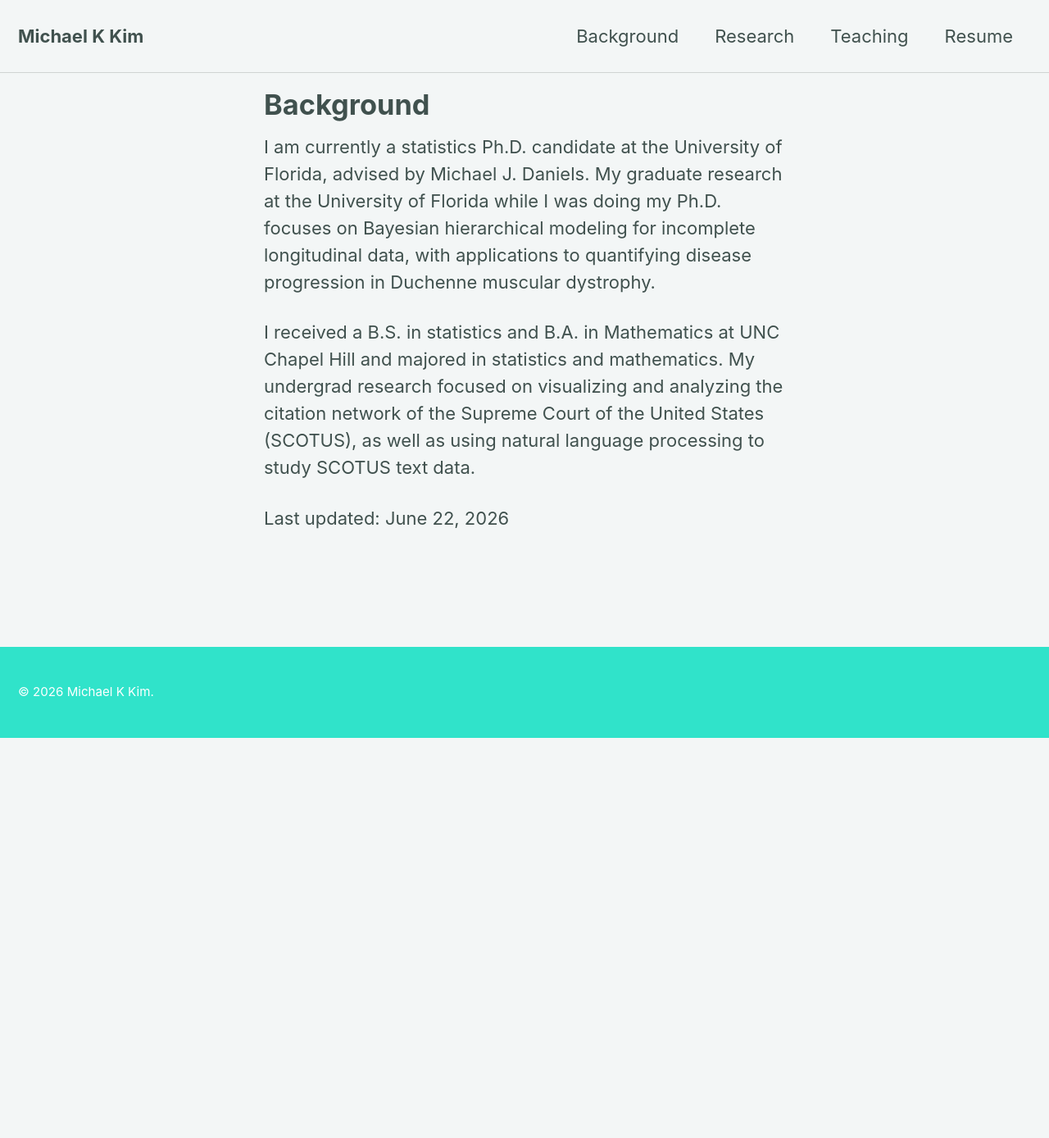
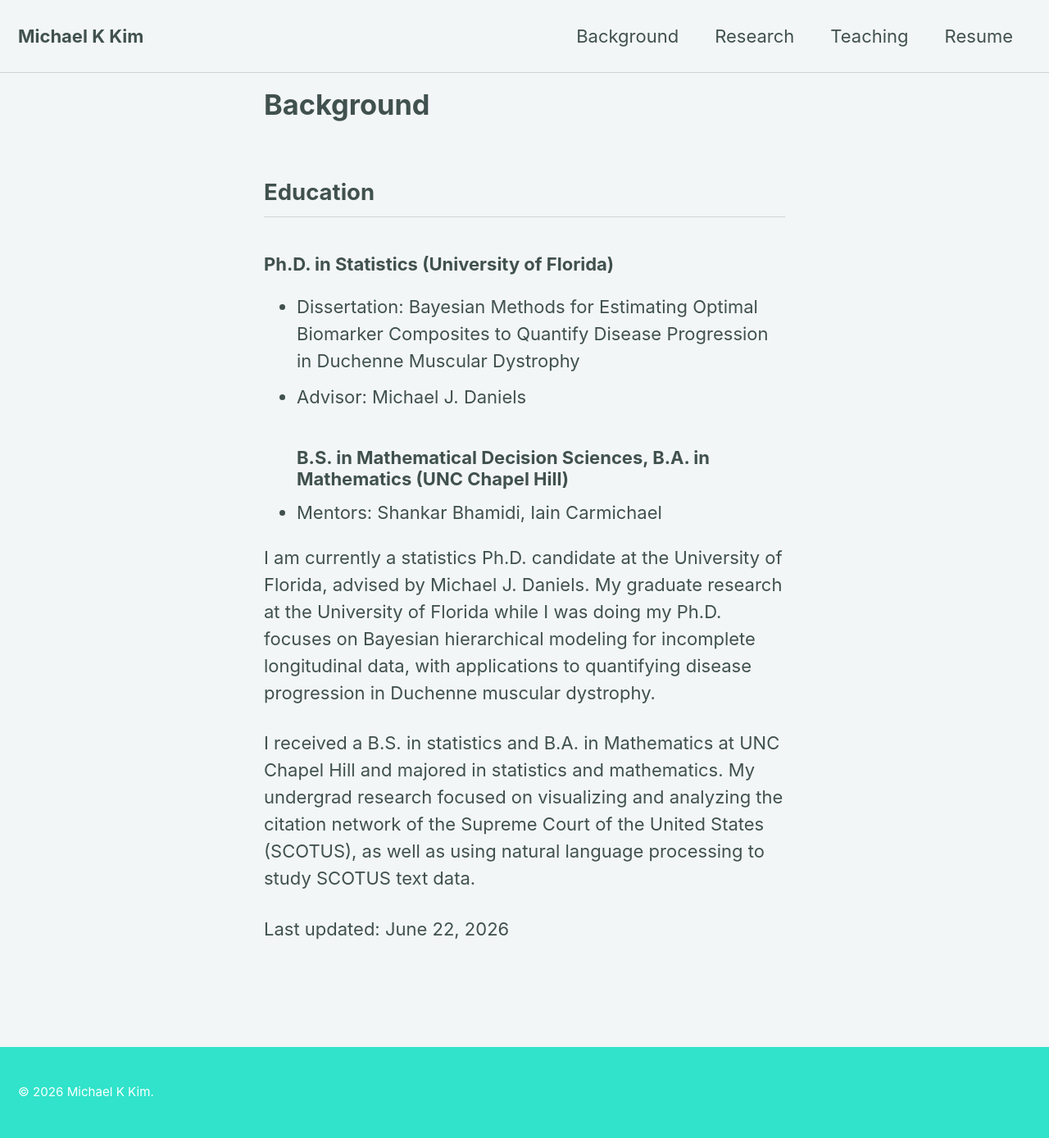
Before and after one commit to michaelkkim/michaelkkim.github.io, a Jekyll site: the page built from _pages/about.md, in a window 1280 px wide. Shown: the whole page at 82% size. Built offline with Jekyll 4.4.1, drawn with Linux system fonts in a browser that asks for light colours; cached includes are drawn as plain includes; nearby versions of some CDN libraries; before the commit the page ends 900 px from its top, so only the background shows below that.

Commit message:
Update about.md

```diff
--- a/_pages/about.md
+++ b/_pages/about.md
@@ -1,9 +1,14 @@
 ---
 title: "Background"
 permalink: /background/
-##header:
-  ##image: "/images/griffin_floyd.jpg"
 ---
+
+## Education
+### Ph.D. in Statistics (University of Florida)
+- Dissertation: Bayesian Methods for Estimating Optimal Biomarker Composites to Quantify Disease Progression in Duchenne Muscular Dystrophy
+- Advisor: Michael J. Daniels
+### B.S. in Mathematical Decision Sciences, B.A. in Mathematics (UNC Chapel Hill)
+- Mentors: Shankar Bhamidi, Iain Carmichael
 
 I am currently a statistics Ph.D. candidate at the University of Florida, advised by Michael J. Daniels. My graduate research at the University of Florida while I was doing my Ph.D. focuses on Bayesian hierarchical modeling for incomplete longitudinal data, with applications to quantifying disease progression in Duchenne muscular dystrophy.
 
```
